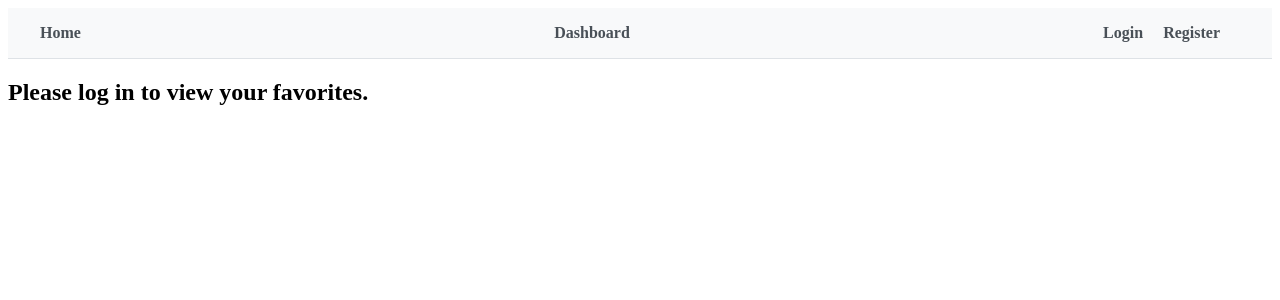
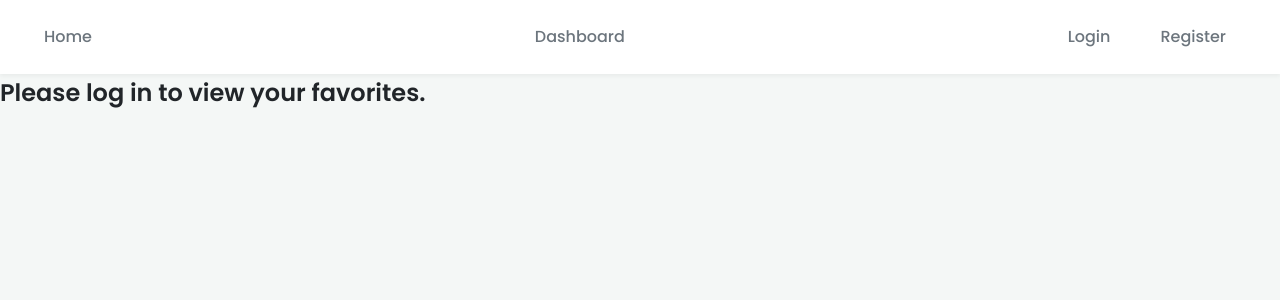
Before and after one commit to sTreLeCa/Local-Data-Lister, a React (Vite) app in the folder frontend/: page /favorites in a window 1280 px wide. Shown: the top 300 px of the page. Built offline with nearby package versions, Linux system fonts and the light colour scheme.

Commit message:
improve style

```diff
--- a/frontend/package.json
+++ b/frontend/package.json
@@ -17,6 +17,7 @@
     "local-data-lister": "file:..",
     "react": "^19.1.0",
     "react-dom": "^19.1.0",
+    "react-hot-toast": "^2.5.2",
     "react-router-dom": "^7.6.2",
     "socket.io-client": "^4.8.1",
     "zustand": "^5.0.5"
--- a/frontend/src/components/LocalItemCard.module.css
+++ b/frontend/src/components/LocalItemCard.module.css
@@ -1,37 +1,51 @@
 /* frontend/src/components/LocalItemCard.module.css */
 .card {
-  border: 1px solid #e0e0e0;
-  border-radius: 8px;
-  padding: 16px;
-  margin: 12px;
-  box-shadow: 0 2px 4px rgba(0,0,0,0.1);
-  background-color: #fff;
-  max-width: 600px; /* Example width, adjust as needed */
+  background-color: var(--color-surface);
+  border: 1px solid var(--color-border);
+  border-radius: var(--border-radius-base);
+  padding: 1.5rem;
+  margin: 1rem;
+  box-shadow: var(--box-shadow-base);
+  width: 350px;
+  display: flex;
+  flex-direction: column;
+  transition: var(--transition-base);
 }
+
+.card:hover {
+  transform: translateY(-5px);
+  box-shadow: 0 8px 15px rgba(0, 0, 0, 0.1);
+}
+
 .name {
   margin-top: 0;
   margin-bottom: 8px;
-  font-size: 1.5em;
-  color: #333;
+  font-size: 1.25rem;
+  font-weight: 600;
+  color: var(--color-text-primary);
 }
+
 .infoItem {
-  font-size: 0.95em;
-  color: #555;
-  margin: 4px 0;
+  font-size: 0.9rem;
+  color: var(--color-text-secondary);
+  margin: 2px 0;
 }
+
 .description {
-  font-size: 0.9em;
-  color: #777;
+  font-size: 0.9rem;
+  color: var(--color-text-secondary);
   margin-top: 10px;
+  flex-grow: 1; /* Pushes the map link to the bottom */
 }
 
 .mapLink {
   display: inline-block;
-  margin-top: 12px;
-  font-size: 0.9em;
-  font-weight: bold;
-  color: #007bff;
+  margin-top: 1rem;
+  font-size: 0.9rem;
+  font-weight: 500;
+  color: var(--color-primary);
   text-decoration: none;
+  align-self: flex-start;
 }
 
 .mapLink:hover {
@@ -39,11 +53,24 @@
 }
 
 .favoriteButton {
-  float: right;
+  position: absolute;
+  top: 1rem;
+  right: 1rem;
   background: none;
   border: none;
-  font-size: 1.5rem;
+  font-size: 1.75rem;
   cursor: pointer;
   padding: 0;
   line-height: 1;
+  transition: transform 0.2s ease;
 }
+
+.favoriteButton:hover {
+  transform: scale(1.2);
+}
+
+/* We need to make the card a positioning context */
+.card {
+  position: relative;
+  /* ... other styles ... */
+}
--- /dev/null
+++ b/frontend/src/components/Spinner/Spinner.module.css
@@ -0,0 +1,15 @@
+.spinner {
+  width: 50px;
+  height: 50px;
+  border: 5px solid var(--color-background);
+  border-top-color: var(--color-primary);
+  border-radius: 50%;
+  animation: spin 1s linear infinite;
+  margin: 2rem auto; /* Center the spinner */
+}
+
+@keyframes spin {
+  to {
+    transform: rotate(360deg);
+  }
+}
--- /dev/null
+++ b/frontend/src/components/Spinner/Spinner.tsx
@@ -0,0 +1,5 @@
+import styles from './Spinner.module.css';
+
+export const Spinner = () => {
+  return <div className={styles.spinner}></div>;
+};
--- a/frontend/src/index.css
+++ b/frontend/src/index.css
@@ -0,0 +1,92 @@
+/* frontend/src/index.css */
+
+/* 1. Import a modern, clean font from Google Fonts */
+@import url('https://fonts.googleapis.com/css2?family=Poppins:wght@300;400;500;600;700&display=swap');
+
+/* 2. Define our Design System using CSS Variables */
+:root {
+  --font-family-base: 'Poppins', sans-serif;
+
+  --color-primary: #6f42c1; /* A nice purple */
+  --color-primary-dark: #5a3d9a;
+
+  --color-background: #f4f7f6; /* A very light grey */
+  --color-surface: #ffffff; /* For cards and interactive surfaces */
+
+  --color-text-primary: #212529;
+  --color-text-secondary: #6c757d;
+
+  --color-border: #dee2e6;
+  --color-success: #198754;
+  --color-error: #dc3545;
+
+  --border-radius-base: 8px;
+  --box-shadow-base: 0 4px 6px rgba(0, 0, 0, 0.1);
+  --transition-base: all 0.2s ease-in-out;
+}
+
+/* 3. Apply a CSS Reset and the base theme */
+* {
+  box-sizing: border-box;
+  margin: 0;
+  padding: 0;
+}
+
+body {
+  font-family: var(--font-family-base);
+  background-color: var(--color-background);
+  color: var(--color-text-primary);
+  line-height: 1.6;
+}
+
+h1, h2, h3 {
+  font-weight: 600;
+  margin-bottom: 1rem;
+}
+
+/* 4. Style common elements like buttons and inputs */
+.search-container {
+  background-color: var(--color-surface);
+  padding: 1.5rem;
+  border-radius: var(--border-radius-base);
+  box-shadow: var(--box-shadow-base);
+  margin-bottom: 2rem;
+}
+
+.search-input {
+  padding: 10px 15px;
+  border: 1px solid var(--color-border);
+  border-radius: var(--border-radius-base);
+  font-size: 1rem;
+  margin-right: 10px;
+  min-width: 250px;
+}
+
+.search-button {
+  padding: 10px 20px;
+  border: none;
+  background-color: var(--color-primary);
+  color: white;
+  border-radius: var(--border-radius-base);
+  font-size: 1rem;
+  font-weight: 500;
+  cursor: pointer;
+  transition: var(--transition-base);
+}
+
+.search-button:hover:not(:disabled) {
+  background-color: var(--color-primary-dark);
+  transform: translateY(-2px);
+}
+
+.search-button:disabled {
+  background-color: #ccc;
+  cursor: not-allowed;
+}
+
+.items-list-container {
+  display: flex;
+  flex-wrap: wrap;
+  justify-content: center;
+  gap: 1rem;
+}
--- a/frontend/src/layouts/MainLayout.css
+++ b/frontend/src/layouts/MainLayout.css
@@ -1,43 +1,44 @@
 /* frontend/src/layouts/MainLayout.css */
-
 .main-nav {
   display: flex;
-  justify-content: space-between; /* Pushes items to the ends */
+  justify-content: space-between;
   align-items: center;
   padding: 1rem 2rem;
-  background-color: #f8f9fa;
-  border-bottom: 1px solid #dee2e6;
+  background-color: var(--color-surface);
+  box-shadow: 0 2px 4px rgba(0,0,0,0.05);
 }
 
 .main-nav a {
   text-decoration: none;
-  color: #495057;
-  font-weight: bold;
-  margin-right: 20px; /* Adds space between links */
+  color: var(--color-text-secondary);
+  font-weight: 500;
+  padding: 8px 12px;
+  border-radius: var(--border-radius-base);
+  margin-right: 10px;
+  transition: var(--transition-base);
 }
 
-.main-nav a:hover {
-  color: #0056b3;
+.main-nav a:hover, .main-nav a.active {
+  background-color: var(--color-background);
+  color: var(--color-primary);
 }
 
 .user-info {
   display: flex;
   align-items: center;
+  gap: 1rem;
 }
 
-.user-info span {
-  margin-right: 15px;
+.logout-button {
+  padding: 8px 12px;
+  border: none;
+  background-color: var(--color-primary);
+  color: white;
+  border-radius: var(--border-radius-base);
+  cursor: pointer;
+  transition: var(--transition-base);
 }
 
-.logout-button, .auth-form button {
-  padding: 8px 12px;
-  border: none;
-  background-color: #6f42c1;
-  color: white;
-  border-radius: 4px;
-  cursor: pointer;
+.logout-button:hover {
+  background-color: var(--color-primary-dark);
 }
-
-.logout-button:hover, .auth-form button:hover {
-  background-color: #5a3d9a;
-}
--- a/frontend/src/layouts/MainLayout.tsx
+++ b/frontend/src/layouts/MainLayout.tsx
@@ -2,6 +2,7 @@
 import { Link, Outlet, useNavigate } from 'react-router-dom';
 import { useAuthStore } from '../store/authStore';
 import './MainLayout.css';
+import { Toaster } from 'react-hot-toast';
 
 export const MainLayout = () => {
   const { isAuthenticated, user, logout } = useAuthStore();
@@ -14,6 +15,7 @@ export const MainLayout = () => {
 
   return (
     <div className="App">
+      <Toaster position="top-center" />
       <header>
         <nav className="main-nav">
           <Link to="/">Home</Link>
--- a/frontend/src/pages/DashboardPage.tsx
+++ b/frontend/src/pages/DashboardPage.tsx
@@ -4,6 +4,7 @@ import { LocalItemCard } from '../components/LocalItemCard';
 import { useAuthStore } from '../store/authStore';
 import { fetchFavorites } from '../api/favoritesService';
 import { useRealtime, FavoriteUpdateData } from '../hooks/useRealtime';
+import { Spinner } from '../components/Spinner/Spinner';
 
 export const DashboardPage = () => {
     const [popularItems, setPopularItems] = useState<PopularItem[]>([]);
@@ -64,7 +65,7 @@ export const DashboardPage = () => {
 
     // --- The rendering logic remains the same ---
     if (isLoading) {
-        return <p>Loading most popular items...</p>;
+        return <Spinner />;
     }
 
     if (error) {
--- a/frontend/src/pages/HomePage.tsx
+++ b/frontend/src/pages/HomePage.tsx
@@ -4,6 +4,8 @@ import { LocalItemCard } from '../components/LocalItemCard';
 import { fetchLocalItems, fetchExternalItems } from '../api/localItemService';
 import { useAuthStore } from '../store/authStore';
 import { fetchFavorites, addFavorite, removeFavorite } from '../api/favoritesService';
+import { Spinner } from '../components/Spinner/Spinner';
+import toast from 'react-hot-toast';
 
 export function HomePage() {
   // --- State for Data & UI ---
@@ -73,6 +75,7 @@ export function HomePage() {
           newIds.delete(item.id);
           return newIds;
         });
+        toast.success(`${item.name} removed from favorites!`);
       } else {
         // --- Add to favorites ---
         await addFavorite(token, item);
@@ -81,8 +84,10 @@ export function HomePage() {
           newIds.add(item.id);
           return newIds;
         });
+        toast.success(`${item.name} added to favorites!`);
       }
     } catch (err: any) {
+      toast.error(`Error: ${err.message}`)
       alert(`Error updating favorites: ${err.message}`);
       console.error(err);
     }
@@ -143,7 +148,7 @@ export function HomePage() {
 
       <div className="items-list-container">
         {/* --- Unified Loading and Error States --- */}
-        {(isLoading || isExternalLoading) && <p>Loading items...</p>}
+        {(isLoading || isExternalLoading) && <Spinner />}
         {error && <p style={{ color: 'red' }}>Error: {error}</p>}
 
         {/* --- Unified Rendering Logic --- */}
--- a/frontend/src/pages/MyFavoritesPage.tsx
+++ b/frontend/src/pages/MyFavoritesPage.tsx
@@ -4,6 +4,7 @@ import { useAuthStore } from '../store/authStore';
 import { fetchFavorites, removeFavorite  } from '../api/favoritesService';
 import { LocalItemCard } from '../components/LocalItemCard';
 import type { LocalItem } from '@local-data/types';
+import { Spinner } from '../components/Spinner/Spinner';
 
 export const MyFavoritesPage = () => {
     const [favorites, setFavorites] = useState<LocalItem[]>([]);
@@ -53,7 +54,7 @@ export const MyFavoritesPage = () => {
     }
 
     if (isLoading) {
-        return <p>Loading your favorites...</p>;
+        return <Spinner/>;
     }
 
     if (error) {
```
Also changed, not shown: 1 other file (tests, documents, lock files or other folders).
